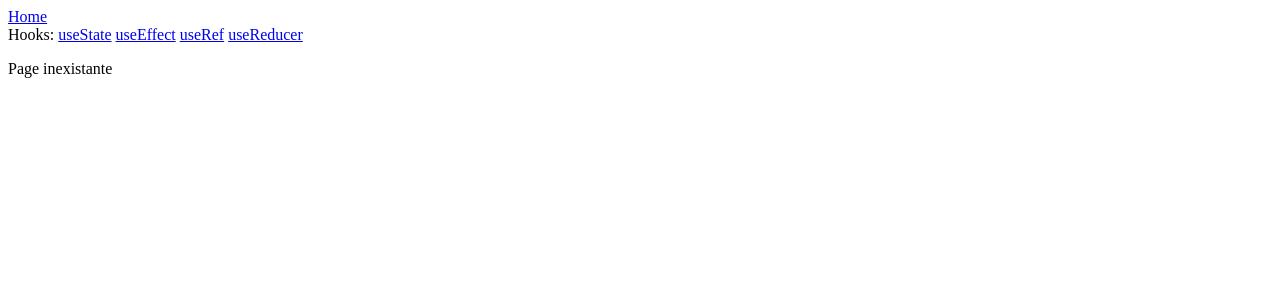
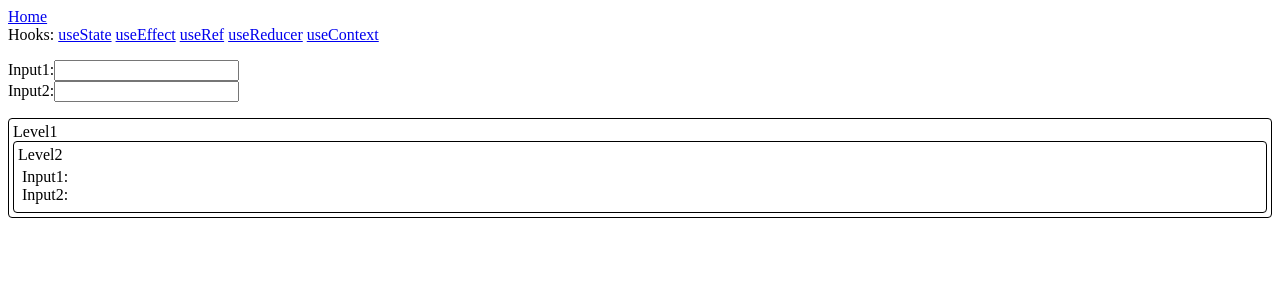
Before and after one commit to ZorroLeVrai/cours.tjs.react-hooks, a React (Vite) app: page /useContext in a window 1280 px wide. Shown: the top 300 px of the page. Built offline with nearby package versions, Linux system fonts and the light colour scheme.

Commit message:
Adding a demo for the UseContext hook

```diff
--- a/src/App.jsx
+++ b/src/App.jsx
@@ -5,9 +5,10 @@ import { BrowserRouter } from 'react-router-dom';
 import { RouterLayout } from './components/RouterLayout';
 import { Home } from './components/Home';
 import UseStateDemo from './components/UseStateDemo';
-import UseEffectDemos from './components/UseEffectDemos';
+import UseEffectDemos from './components/useEffect/UseEffectDemos';
 import UseRefDemo from './components/UseRefDemo';
-import UseReducerDemo from './components/UseReducerDemo';
+import UseReducerDemo from './components/useReducer/UseReducerDemo';
+import { UseContextDemo } from './components/useContext/UseContextDemo';
 
 function App() {
   return (
@@ -20,6 +21,7 @@ function App() {
             <Route path="/useEffect" element={<UseEffectDemos />} />
             <Route path="/useRef" element={<UseRefDemo />} />
             <Route path="/useReducer" element={<UseReducerDemo />} />
+            <Route path="/useContext" element={<UseContextDemo />} />
             <Route path="*" element={<div>Page inexistante</div>} />
           </Route>
         </Routes>
--- a/src/components/Global.module.css
+++ b/src/components/Global.module.css
@@ -6,9 +6,12 @@
   margin-top: 1rem;
 }
 
+.smallPadding {
+  padding: 0.25rem;
+}
+
 .border {
   border: 1px solid black;
   border-radius: 0.25rem;
   padding: 0.25rem;
-  ;
 }
--- a/src/components/RouterLayout.jsx
+++ b/src/components/RouterLayout.jsx
@@ -18,6 +18,7 @@ export const RouterLayout = () => {
         <LinkElement to="/useEffect" text="useEffect" />
         <LinkElement to="/useRef" text="useRef" />
         <LinkElement to="/useReducer" text="useReducer" />
+        <LinkElement to="/useContext" text="useContext" />
       </div>
       <div className={styles.marginTop}>
         <Outlet />
--- /dev/null
+++ b/src/components/useContext/UseContextDemo.jsx
@@ -0,0 +1,41 @@
+import { createContext, useState } from 'react';
+import UseContextLevel1 from "./UseContextLevel1";
+import styles from "../Global.module.css";
+
+const createContextValue = (val1, val2) => ({value1: val1, value2: val2});
+const DataContext = createContext(createContextValue("",""));
+DataContext.displayName = "DataContext";
+
+const UseContextDemo = () => {
+  const [inputData, setInputData] = useState(() => createContextValue("", ""));
+
+  const handleTextChange = (index, event) => {
+    const val = event.target.value;
+    if (index === 1)
+      setInputData({...inputData, value1: val});
+    else
+      setInputData({...inputData, value2: val});
+  };
+
+  return (
+    <>
+      <div className={styles.marginTop}>
+        <div>
+          <label htmlFor="text1">Input1:</label>
+          <input type="text" id="text1" onChange={e => handleTextChange(1, e)}></input>
+        </div>
+        <div>
+          <label htmlFor="text2">Input2:</label>
+          <input type="text" id="text2" onChange={e => handleTextChange(2, e)}></input>
+        </div>
+      </div>
+      <div  className={styles.marginTop}>
+        <DataContext.Provider value={inputData}>
+          <UseContextLevel1 />
+        </DataContext.Provider>
+      </div>
+    </>
+  );
+};
+
+export {DataContext, UseContextDemo}
--- /dev/null
+++ b/src/components/useContext/UseContextLevel1.jsx
@@ -0,0 +1,13 @@
+import UseContextLevel2 from "./UseContextLevel2";
+import styles from "../Global.module.css";
+
+const UseContextLevel1 = () => {
+  return (
+    <div className={styles.border}>
+      Level1
+      <UseContextLevel2/>
+    </div>
+  );
+}
+
+export default UseContextLevel1;
--- /dev/null
+++ b/src/components/useContext/UseContextLevel2.jsx
@@ -0,0 +1,19 @@
+import { useContext } from 'react';
+import { DataContext } from "./UseContextDemo";
+import styles from "../Global.module.css";
+
+const UseContextLevel2 = () => {
+  const {value1, value2} = useContext(DataContext);
+
+  return (
+    <div className={styles.border}>
+      Level2
+      <div className={styles.smallPadding}>
+        <div><label>Input1:{value1}</label></div>
+        <div><label>Input2:{value2}</label></div>
+      </div>
+    </div>
+  );
+}
+
+export default UseContextLevel2;
--- a/src/components/UseEffectDemo.jsx
+++ b/src/components/useEffect/UseEffectDemo.jsx
@@ -1,5 +1,5 @@
 import { useEffect, useState } from 'react';
-import styles from "./Global.module.css";
+import styles from "../Global.module.css";
 
 const UseEffectDemo = () => {
   const localStorageItemName = "counter";
--- a/src/components/UseEffectDemos.jsx
+++ b/src/components/useEffect/UseEffectDemos.jsx
@@ -1,6 +1,6 @@
 import UseEffectDemo from "./UseEffectDemo";
 import UseEffectDemo2 from "./UseEffectDemo2";
-import styles from "./Global.module.css";
+import styles from "../Global.module.css";
 
 function UseEffectDemos() {
   const divStyle = [styles.border, styles.marginTop].join(" ");
```
Also changed, not shown: src/components/useEffect/UseEffectDemo2.jsx (renamed from src/components/UseEffectDemo2.jsx), src/components/useReducer/SimpleInput.jsx (renamed from src/components/SimpleInput.jsx), src/components/useReducer/UseReducerDemo.jsx (renamed from src/components/UseReducerDemo.jsx).
